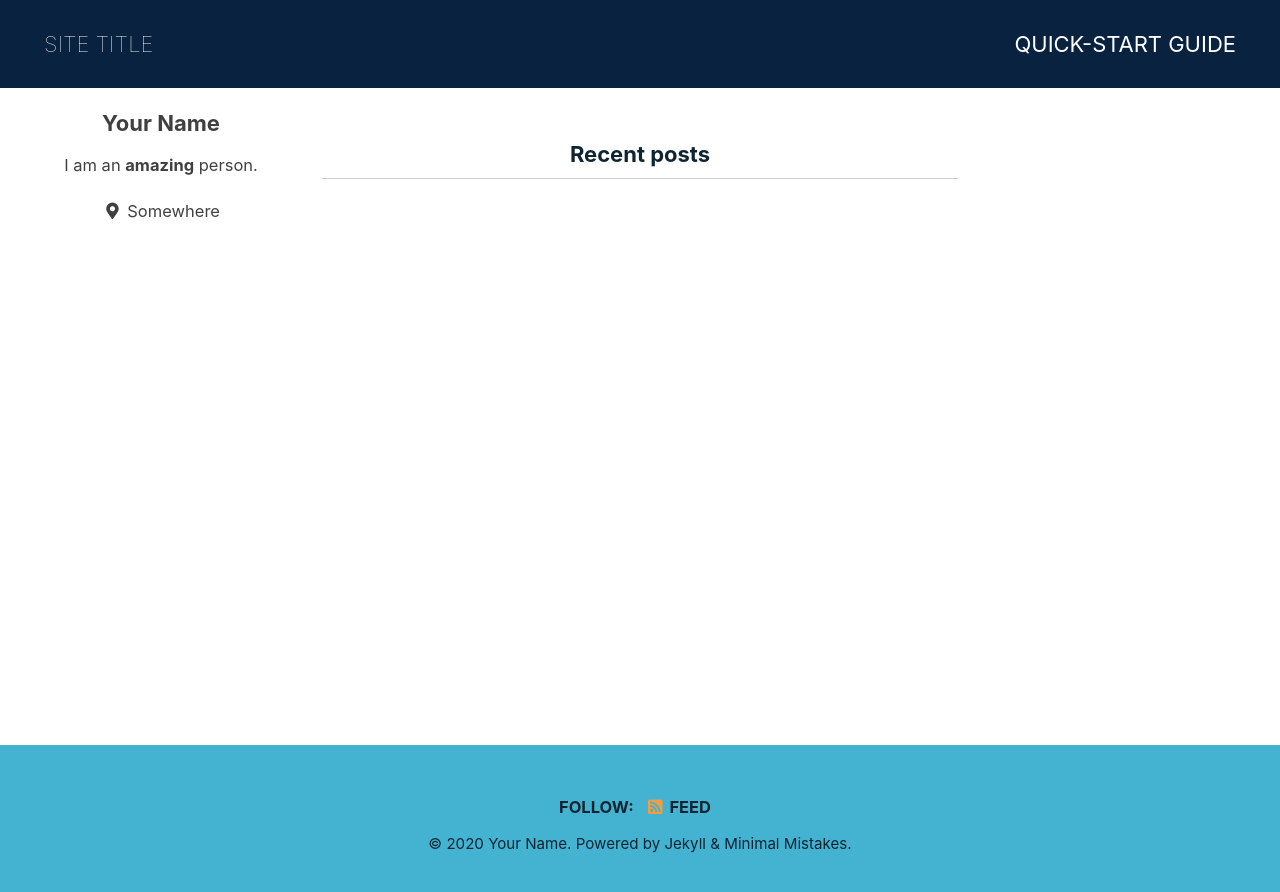
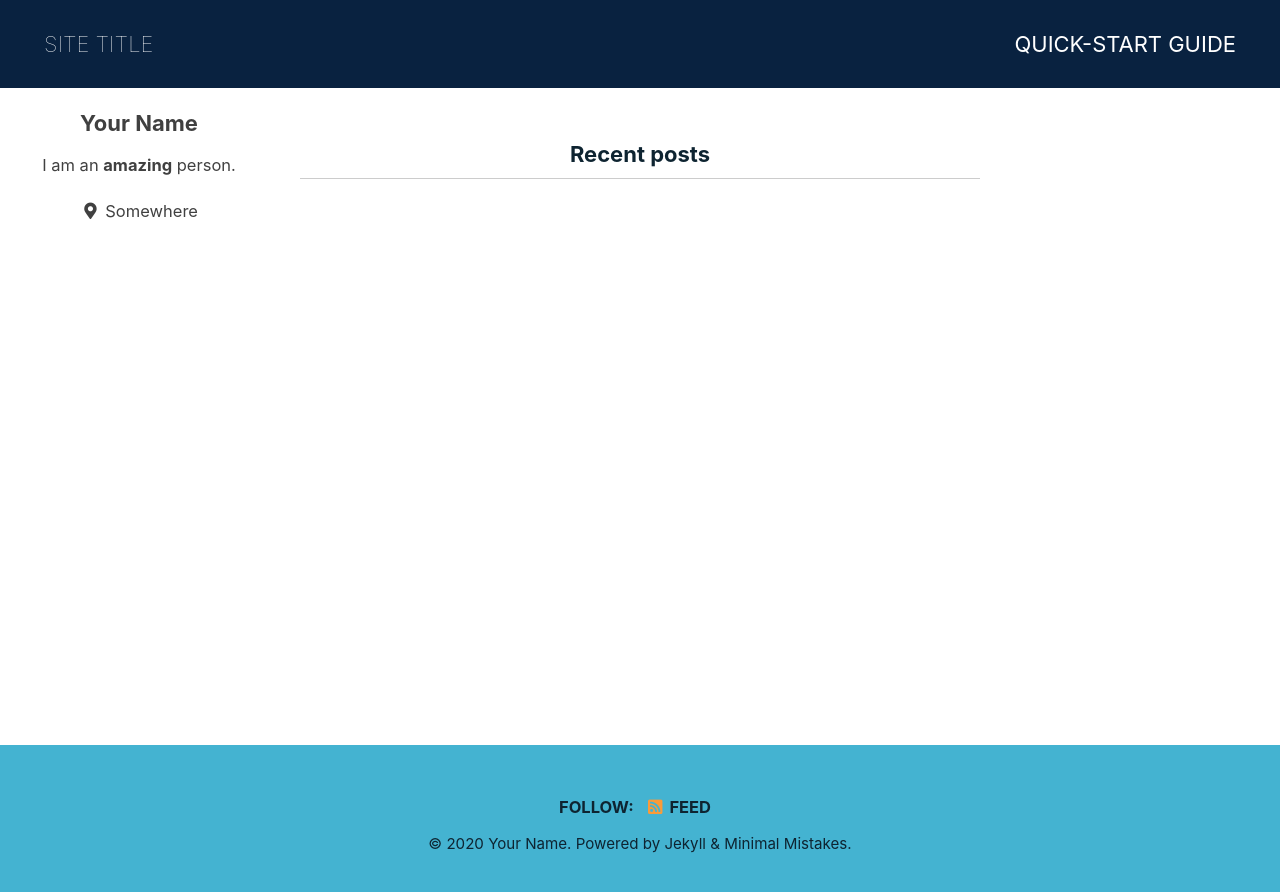
Before and after one commit to harker18/minimal-mistakes, a Jekyll site: the page built from index.html, in a window 1280 px wide. Shown: the top 892 px of the page. Built offline with Jekyll 4.4.1, drawn with Linux system fonts in a browser that asks for light colours; cached includes are drawn as plain includes; the list of posts is cut into pages by our own code.

Commit message:
padding test

```diff
--- a/_sass/minimal-mistakes/_page.scss
+++ b/_sass/minimal-mistakes/_page.scss
@@ -6,8 +6,8 @@
   @include clearfix;
   margin-left: auto;
   margin-right: auto;
-  padding-left: 1em;
-  padding-right: 1em;
+  padding-left: 0;
+  padding-right: 0;
   -webkit-animation: $intro-transition;
   animation: $intro-transition;
   max-width: 100%;
```
